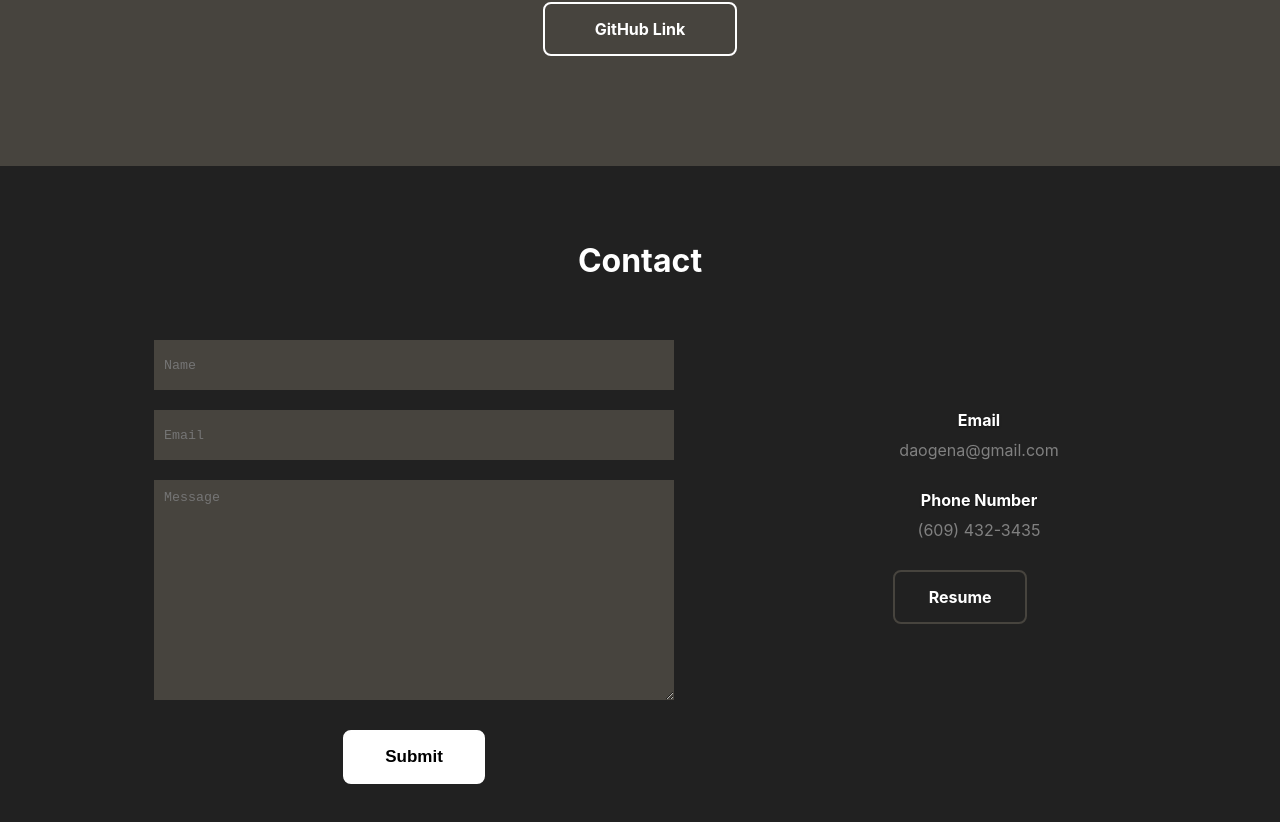
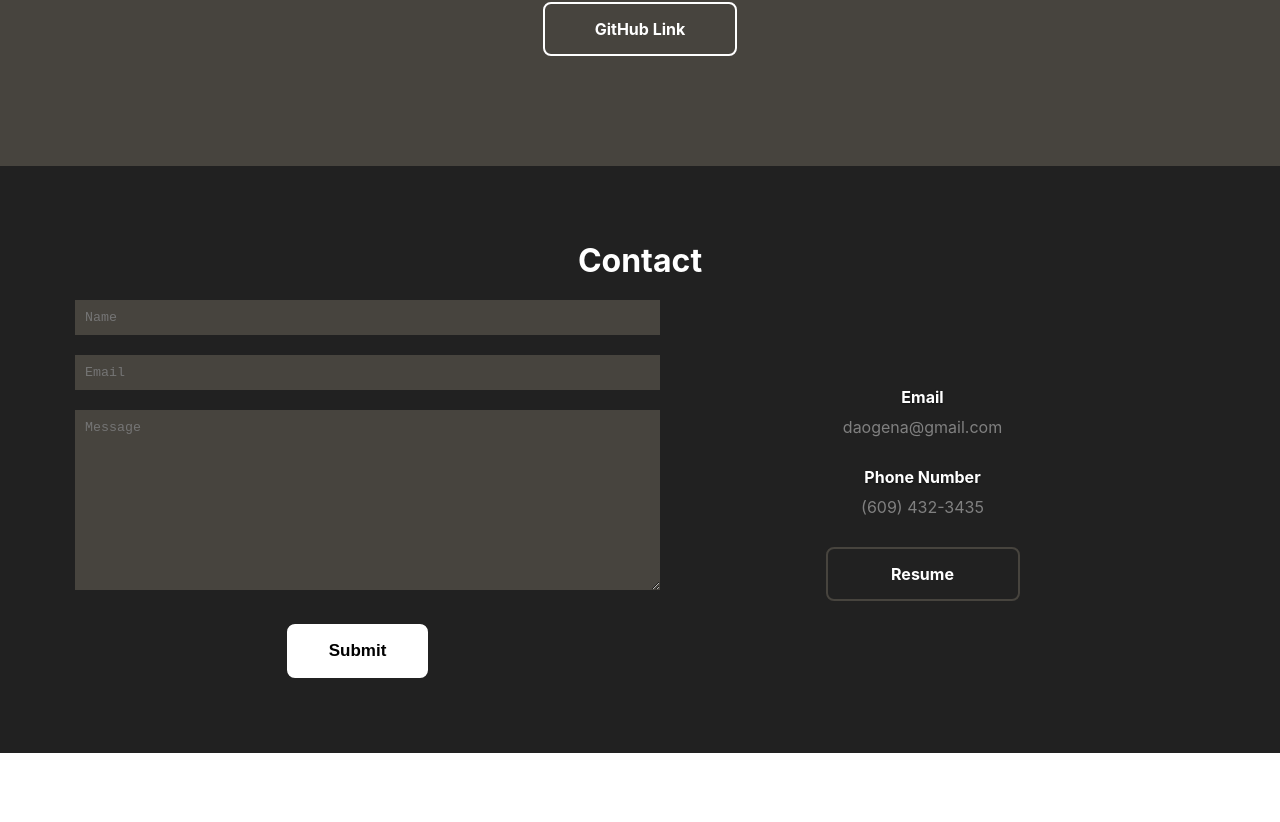
Before and after one commit to daogena/portfolio, a React (Create React App) app: page / in a window 1280 px wide. Shown: the part 1662-2484 px from the top of the page. After the commit the page ends 2415 px from the top, so only its background shows below. Built offline with nearby package versions, Linux system fonts and the light colour scheme.

Commit message:
Made contact section responsive

```diff
--- a/src/Components/Contact.js
+++ b/src/Components/Contact.js
@@ -4,8 +4,6 @@ import pdf from '../Resume.pdf';
 import db from '../firebase';
 
 function Contact() {
-    // const [input, setInput] = useState([]);
-
     const[name, setName] = useState("");
     const[email, setEmail] = useState("");
     const [message, setMessage] = useState("");
@@ -60,10 +58,8 @@ function Contact() {
                         <div className="title">Phone Number</div>
                         <div className="description">(609) 432-3435</div>
                     </div>
-                    <div className="resume">
-                        <div className="resume__button">
-                            <a href={pdf} target="_blank" rel="noopener noreferrer">Resume</a>
-                        </div>
+                    <div className="resume__button">
+                        <a href={pdf} target="_blank" rel="noopener noreferrer">Resume</a>
                     </div>
                 </div>
             </div>
--- a/src/style/About.css
+++ b/src/style/About.css
@@ -34,10 +34,9 @@
     padding-top: 20px;
 }
 
-img {
+.profile-pic img {
     width: 40%;
     border-radius: 100%;
-    /* margin: 100px 50px;  */
     object-fit: contain;
 }
 
--- a/src/style/Contact.css
+++ b/src/style/Contact.css
@@ -1,3 +1,10 @@
+/* For mobile phones */
+@media only screen and (max-width: 768px) {
+    .contact__section {
+        flex-direction: column;
+    }
+}
+
 #contact {
     background-color: #212121;
     color: white;
@@ -6,19 +13,21 @@
 
 .contact__section {
     display: flex;
+    align-items: center;
 }
 
-form {
-    display: flex;
-    flex-direction: column;
+form, .contact__info {
+    text-align: center;
     align-items: center;
-    margin-top: 40px;
-    font-size: 18px;
-    width: 60%;
+    justify-content: center;
+    display: block;
+    flex-basis: 0;
+    flex-grow: 1;
+    flex-shrink: 1;
 }
 
-.contact__info {
-    width: 40%;
+.phone-number {
+    margin-bottom: 30px;
 }
 
 input:focus, textarea:focus {
@@ -26,8 +35,7 @@ input:focus, textarea:focus {
 }
 
 #name, #email {
-    width: 500px;
-    height: 30px;
+    width: 100%;
     padding: 10px;
     margin-top: 20px;
 
@@ -39,8 +47,8 @@ input:focus, textarea:focus {
 }
 
 #message {
-    height: 200px;
-    width: 500px;
+    width: 100%;
+    height: 10rem;
     padding: 10px;
     margin-top: 20px;
 
@@ -69,20 +77,15 @@ button:hover {
     color: white;
 }
 
-.contact__info {
-    margin-top: 100px;
-}
-
 .title {
     font-weight: bold;
     margin-top: 30px;
 }
 
 .resume__button {
-    margin-top: 30px;
     padding: 15px 20px;
-    width: 20%;
-    margin-left: 140px;
+    margin: 0 auto;
+    width: 150px;
     border: 2px solid #47443e;
     border-radius: 8px;
 }
--- a/src/style/Header.css
+++ b/src/style/Header.css
@@ -1,3 +1,13 @@
+/* For mobile phones */
+@media only screen and (max-width: 768px) {
+    .nav, .nav__black {
+        width: auto;
+        overflow-x: hidden;
+        flex-basis: 0;
+        flex-grow: 1;
+        flex-shrink: 1;
+    }
+}
 
 #home {
     display: flex;
```
Also changed, not shown: src/profile-pic.jpg (deleted), 1 other file (tests, documents, lock files or other folders).
